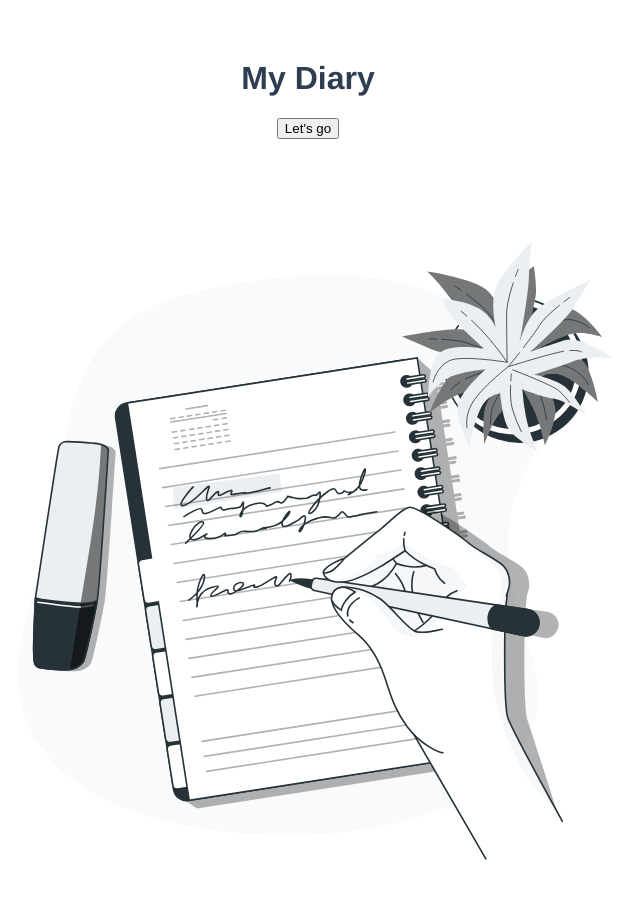
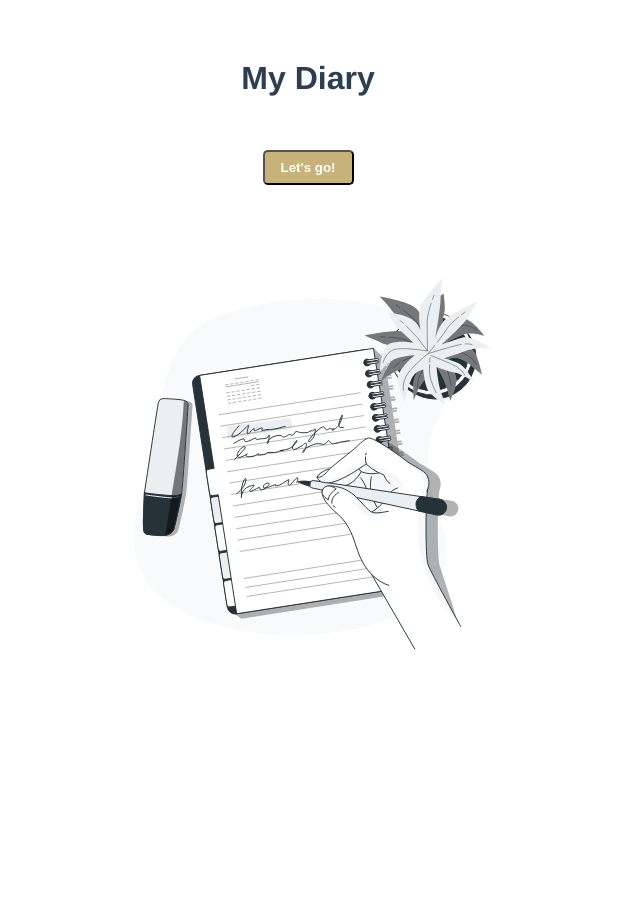
Before and after one commit to ho2ri2s/golang-daily, a Vue app in the folder frontend/: page / in a window 1280 px wide. Shown: the top 898 px of the page, without its empty margins (332-975 px from the left). After the commit the page ends 800 px from the top, so only its background shows below. Built offline with nearby package versions, Linux system fonts and the light colour scheme.

Commit message:
create top vue

```diff
--- a/frontend/package.json
+++ b/frontend/package.json
@@ -9,6 +9,7 @@
   },
   "dependencies": {
     "core-js": "^3.6.5",
+    "ress": "^4.0.0",
     "vue": "^3.0.0"
   },
   "devDependencies": {
--- a/frontend/src/App.vue
+++ b/frontend/src/App.vue
@@ -4,6 +4,7 @@ top-page
 
 <script>
 import TopPage from './components/TopPage.vue'
+import 'ress'
 
 export default {
   name: 'App',
--- a/frontend/src/components/TopPage.vue
+++ b/frontend/src/components/TopPage.vue
@@ -2,7 +2,7 @@
 .main
   h1 My Diary
   .main__button
-    button Let's go
+    button Let's go!
   img(alt="logo" src="../assets/Notes-bro.svg")
 </template>
 
@@ -30,6 +30,20 @@ a {
 }
 
 img {
-  width: 50rem;
+  width: 30rem;
+}
+
+.main__button button {
+  color: #ffffff;
+  font-weight: bold;
+  background-color: #C7B379;
+  padding: 0.5rem 1.0rem;
+  margin: 2.0rem;
+  border-radius: 0.3rem;
+}
+
+.main__button button:hover {
+  opacity: 0.3;
+  transition: 0.3s;
 }
 </style>
```
Also changed, not shown: 2 other files (tests, documents, lock files or other folders).
